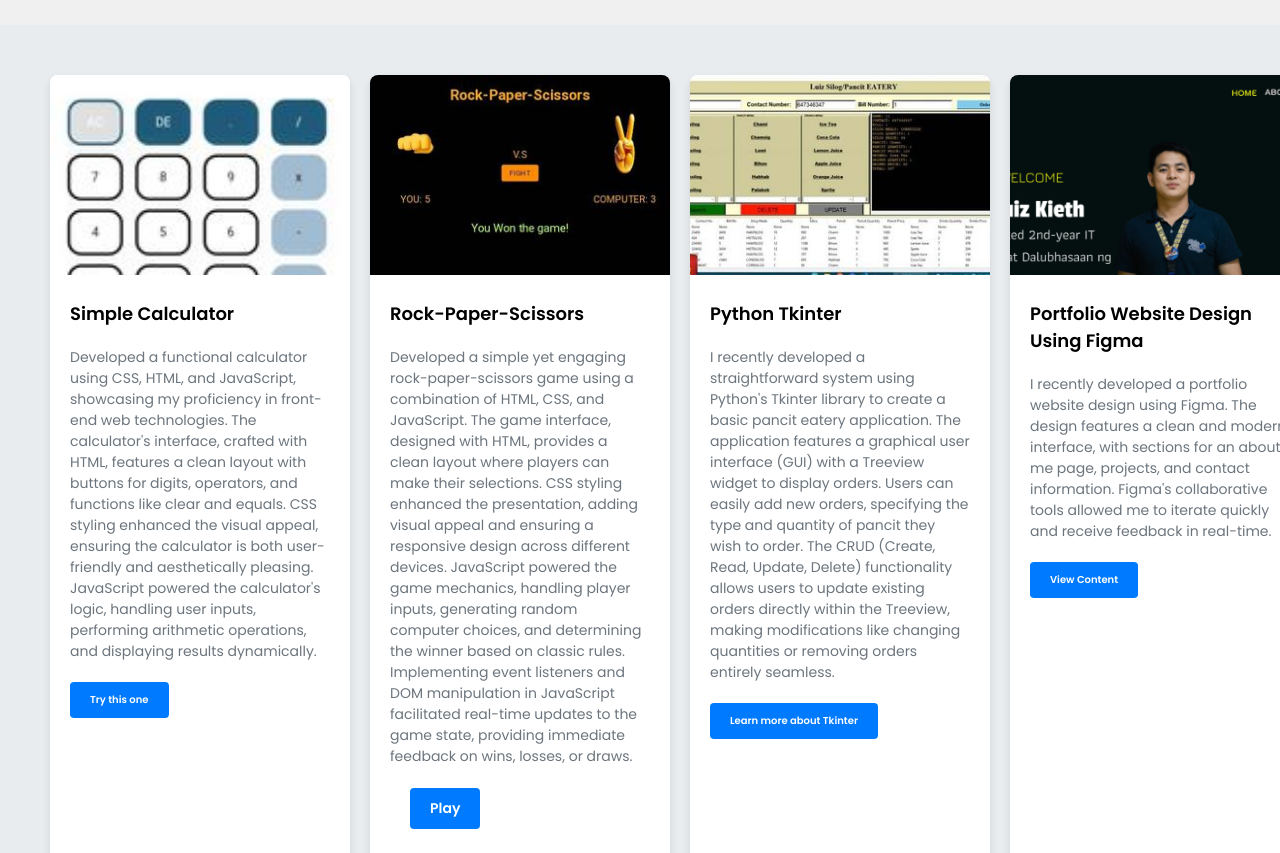
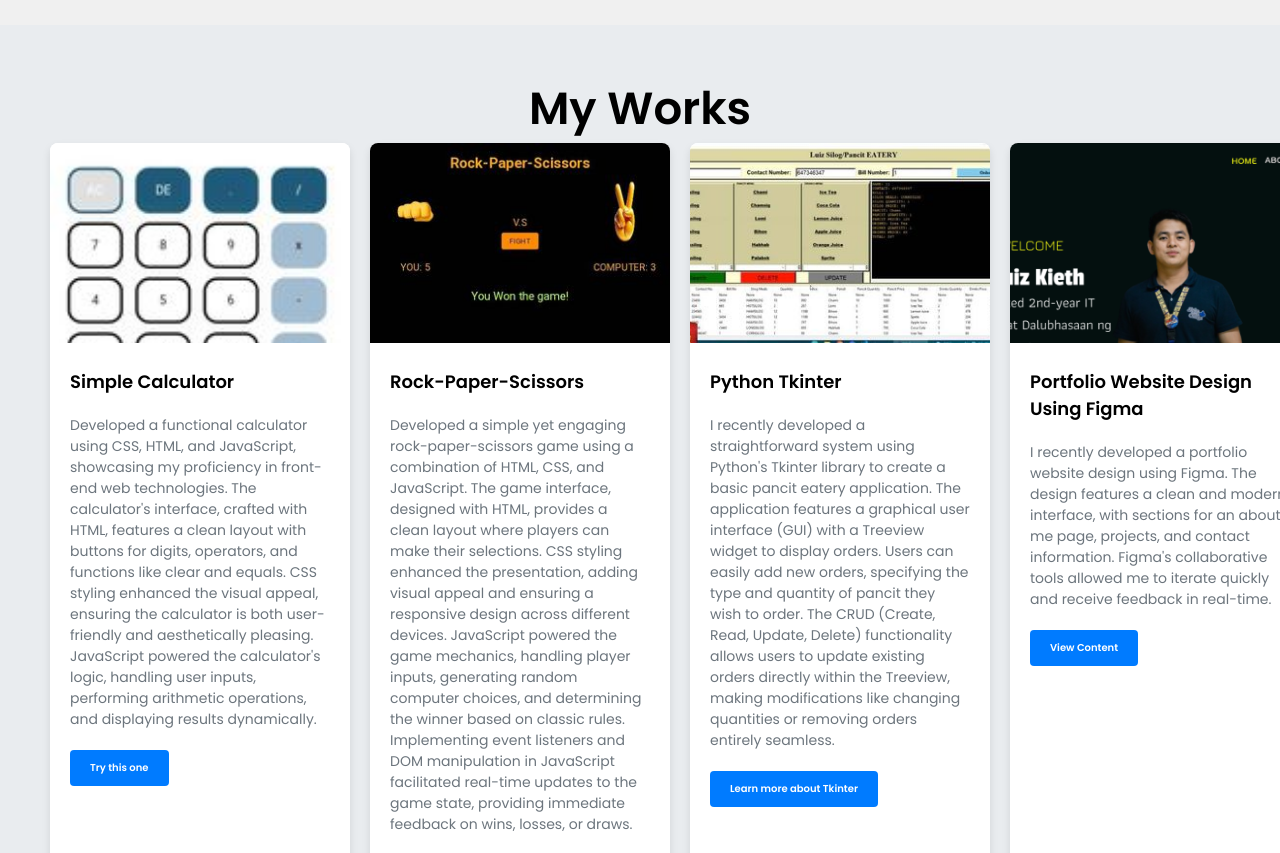
Before and after one commit to luiz-ctrl/portfolio-website, a plain HTML site: page index.html in a window 1280 px wide. Shown: the part 1589-2442 px from the top of the page. Drawn offline with Linux system fonts and the light colour scheme.

Commit message:
index.html

```diff
--- a/index.html
+++ b/index.html
@@ -73,7 +73,7 @@
     </section>
 
     <section class="works" id="works">
-        <h2 class="heading"><span></span></h2>
+        <h2 class="heading"> My Works</h2>
 
         <div class="work-container">
             <div class="work-box">
```
